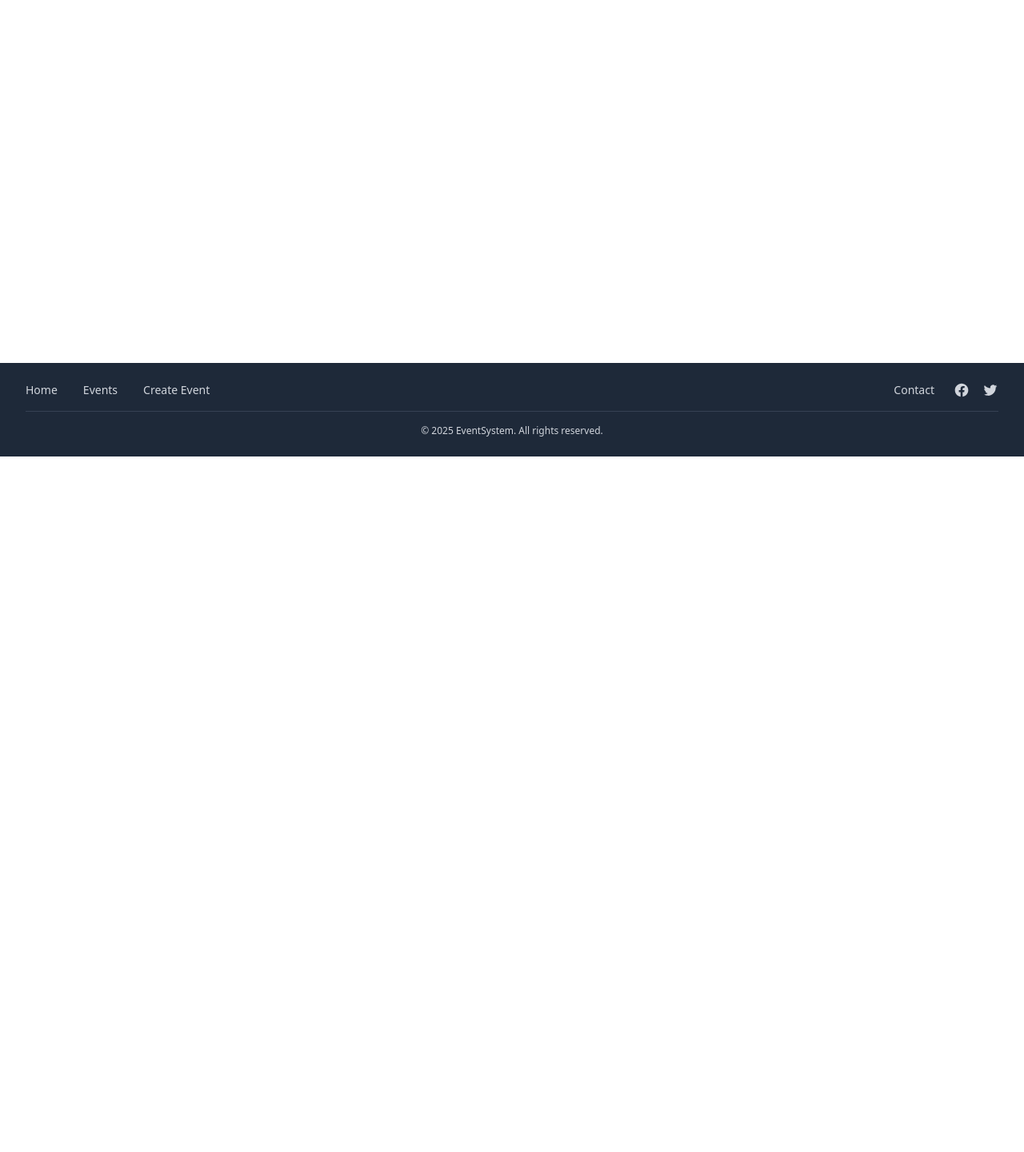
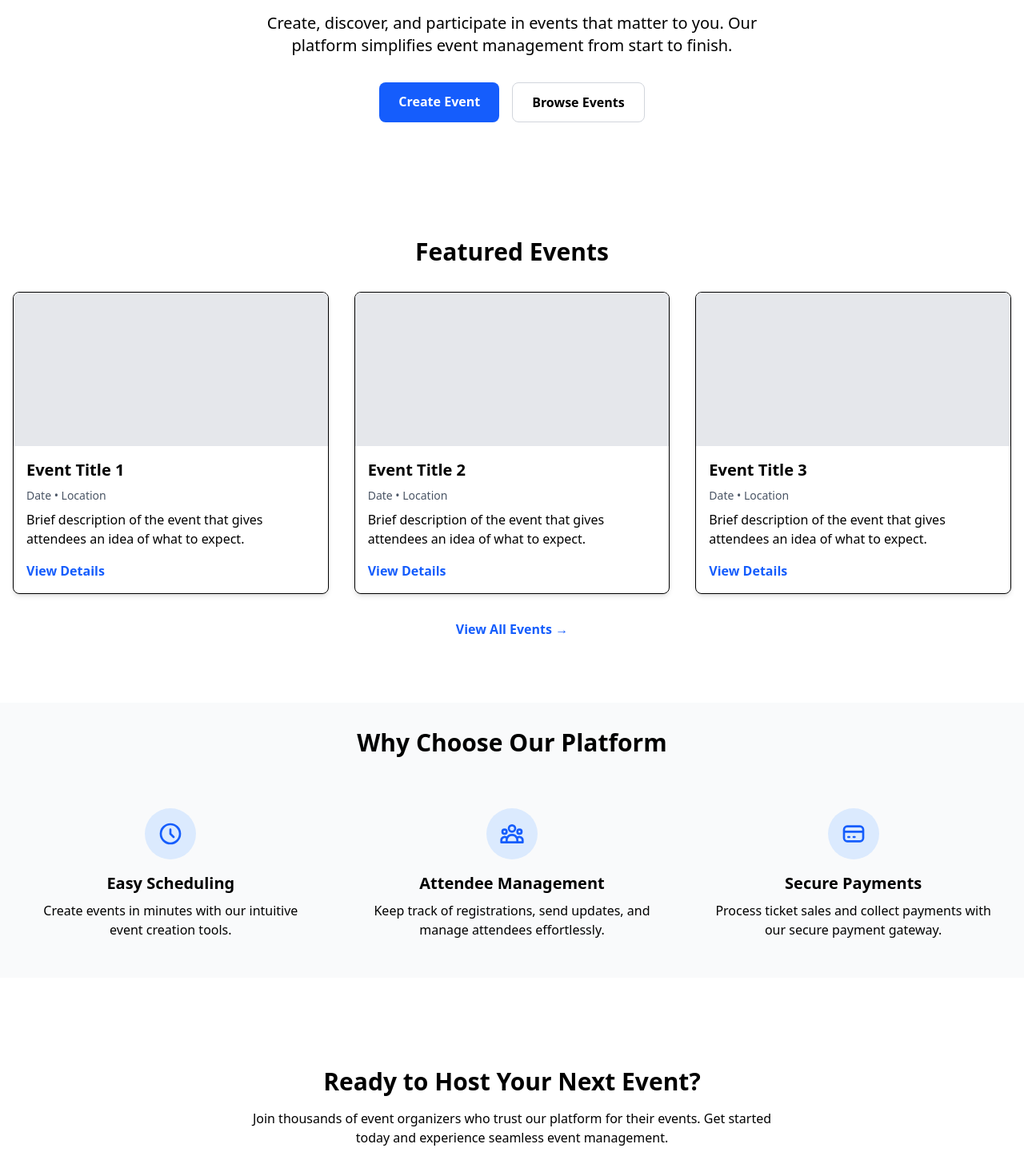
Before and after one commit to Nicola31082005/event-system, a Next.js app in the folder event-system/: page / in a window 1280 px wide. Shown: the part 229-1670 px from the top of the page at 80% size. Before the commit the page ends 800 px from the top, so only its background shows below. Built offline with nearby package versions, Linux system fonts and the light colour scheme; no server answers.

Commit message:
Add static home page

```diff
--- a/event-system/src/app/page.jsx
+++ b/event-system/src/app/page.jsx
@@ -1,8 +1,98 @@
+import Link from "next/link";
 
 export default function Home() {
   return (
-    <div>
-      <h1>Event System</h1>
+    <div className="flex flex-col gap-12 px-4 py-8 max-w-7xl mx-auto">
+      {/* Hero Section */}
+      <section className="flex flex-col items-center text-center py-16">
+        <h1 className="text-4xl md:text-6xl font-bold mb-6">Manage Events with Ease</h1>
+        <p className="text-lg md:text-xl max-w-2xl mb-8">
+          Create, discover, and participate in events that matter to you.
+          Our platform simplifies event management from start to finish.
+        </p>
+        <div className="flex flex-wrap gap-4 justify-center">
+          <Link href="/events/create" className="bg-blue-600 hover:bg-blue-700 text-white font-semibold px-6 py-3 rounded-lg transition">
+            Create Event
+          </Link>
+          <Link href="/events" className="bg-white border border-gray-300 hover:bg-gray-100 font-semibold px-6 py-3 rounded-lg transition">
+            Browse Events
+          </Link>
+        </div>
+      </section>
+
+      {/* Featured Events Section */}
+      <section className="py-8">
+        <h2 className="text-3xl font-bold mb-8 text-center">Featured Events</h2>
+        <div className="grid grid-cols-1 md:grid-cols-2 lg:grid-cols-3 gap-8">
+          {/* This would normally be populated from your database */}
+          {[1, 2, 3].map((item) => (
+            <div key={item} className="border rounded-lg overflow-hidden shadow-md hover:shadow-lg transition">
+              <div className="bg-gray-200 h-48 w-full"></div>
+              <div className="p-4">
+                <h3 className="font-bold text-xl mb-2">Event Title {item}</h3>
+                <p className="text-sm text-gray-600 mb-2">Date • Location</p>
+                <p className="mb-4">Brief description of the event that gives attendees an idea of what to expect.</p>
+                <Link href={`/events/${item}`} className="text-blue-600 font-semibold hover:underline">
+                  View Details
+                </Link>
+              </div>
+            </div>
+          ))}
+        </div>
+        <div className="text-center mt-8">
+          <Link href="/events" className="text-blue-600 font-semibold hover:underline">
+            View All Events →
+          </Link>
+        </div>
+      </section>
+
+      {/* Features Section */}
+      <section className="py-8 bg-gray-50 -mx-4 px-4">
+        <div className="max-w-7xl mx-auto">
+          <h2 className="text-3xl font-bold mb-12 text-center">Why Choose Our Platform</h2>
+          <div className="grid grid-cols-1 md:grid-cols-3 gap-8">
+            <div className="text-center p-4">
+              <div className="bg-blue-100 rounded-full w-16 h-16 flex items-center justify-center mx-auto mb-4">
+                <svg xmlns="http://www.w3.org/2000/svg" className="h-8 w-8 text-blue-600" fill="none" viewBox="0 0 24 24" stroke="currentColor">
+                  <path strokeLinecap="round" strokeLinejoin="round" strokeWidth={2} d="M12 8v4l3 3m6-3a9 9 0 11-18 0 9 9 0 0118 0z" />
+                </svg>
+              </div>
+              <h3 className="font-bold text-xl mb-2">Easy Scheduling</h3>
+              <p>Create events in minutes with our intuitive event creation tools.</p>
+            </div>
+            <div className="text-center p-4">
+              <div className="bg-blue-100 rounded-full w-16 h-16 flex items-center justify-center mx-auto mb-4">
+                <svg xmlns="http://www.w3.org/2000/svg" className="h-8 w-8 text-blue-600" fill="none" viewBox="0 0 24 24" stroke="currentColor">
+                  <path strokeLinecap="round" strokeLinejoin="round" strokeWidth={2} d="M17 20h5v-2a3 3 0 00-5.356-1.857M17 20H7m10 0v-2c0-.656-.126-1.283-.356-1.857M7 20H2v-2a3 3 0 015.356-1.857M7 20v-2c0-.656.126-1.283.356-1.857m0 0a5.002 5.002 0 019.288 0M15 7a3 3 0 11-6 0 3 3 0 016 0zm6 3a2 2 0 11-4 0 2 2 0 014 0zM7 10a2 2 0 11-4 0 2 2 0 014 0z" />
+                </svg>
+              </div>
+              <h3 className="font-bold text-xl mb-2">Attendee Management</h3>
+              <p>Keep track of registrations, send updates, and manage attendees effortlessly.</p>
+            </div>
+            <div className="text-center p-4">
+              <div className="bg-blue-100 rounded-full w-16 h-16 flex items-center justify-center mx-auto mb-4">
+                <svg xmlns="http://www.w3.org/2000/svg" className="h-8 w-8 text-blue-600" fill="none" viewBox="0 0 24 24" stroke="currentColor">
+                  <path strokeLinecap="round" strokeLinejoin="round" strokeWidth={2} d="M3 10h18M7 15h1m4 0h1m-7 4h12a3 3 0 003-3V8a3 3 0 00-3-3H6a3 3 0 00-3 3v8a3 3 0 003 3z" />
+                </svg>
+              </div>
+              <h3 className="font-bold text-xl mb-2">Secure Payments</h3>
+              <p>Process ticket sales and collect payments with our secure payment gateway.</p>
+            </div>
+          </div>
+        </div>
+      </section>
+
+      {/* CTA Section */}
+      <section className="py-16 text-center">
+        <h2 className="text-3xl font-bold mb-4">Ready to Host Your Next Event?</h2>
+        <p className="max-w-2xl mx-auto mb-8">
+          Join thousands of event organizers who trust our platform for their events.
+          Get started today and experience seamless event management.
+        </p>
+        <Link href="/register" className="bg-blue-600 hover:bg-blue-700 text-white font-semibold px-6 py-3 rounded-lg transition">
+          Get Started for Free
+        </Link>
+      </section>
     </div>
   );
 }
```
